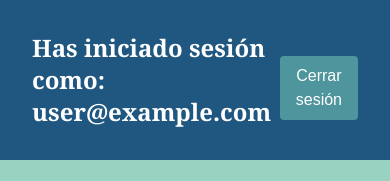
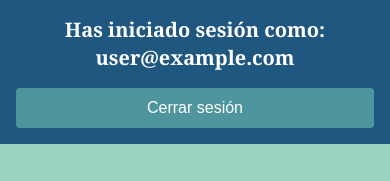
Before and after one commit to LuisAtzelMB/notas-app, a Next.js app: page /dashboard in a window 390 px wide. Shown: the top 181 px of the page. Built offline with nearby package versions, Linux system fonts and the light colour scheme; no server answers; the database is empty; sample sign-in values are in the browser's storage.

Commit message:
Arreglé los bugs y mejoré la responsividad del dashboard

```diff
--- a/src/pages/dashboard.js
+++ b/src/pages/dashboard.js
@@ -168,14 +168,14 @@ function Dashboard({ user }) {
   };
 
   return (
-    <div className="bg-[#98D2C0] min-h-screen">
-      <div className="flex flex-row justify-between p-8 bg-[#205781]  items-center ">
-        <p className="text-2xl font-bold font-serif text-white">
+    <div className="bg-[#98D2C0] min-h-screen w-full overflow-hidden">
+      <div className="flex flex-col md:flex-row justify-between p-4 md:p-8 bg-[#205781] items-center ">
+        <p className="text-xl md:text-2xl font-bold font-serif text-white text-center md:text-left mb-4 md:mb-0">
           Has iniciado sesión como: {user.email}
         </p>
         <button
           onClick={handleLogout}
-          className="mt-4 px-4 py-2 bg-[#4F959D] text-white rounded hover:bg-red-600"
+          className="w-full md:w-auto px-4 py-2 bg-[#4F959D] text-white rounded hover:bg-red-600"
         >
           Cerrar sesión
         </button>
@@ -238,11 +238,11 @@ function Dashboard({ user }) {
       {/* Lista de notas */}
       <h2 className="text-xl font-semibold">Tus Notas</h2>
       <div className="mt-6 w-full max-w-full overflow-x-auto">
-        <ul className="flex flex-row flex-wrap gap-4 p-4">
+        <ul className="flex flex-row flex-wrap gap-4 p-4 ">
           {notas.map((nota) => (
             <li
               key={nota.id}
-              className="p-4 bg-[#F6F8D5] rounded shadow w-94 max-h-[300px] overflow-y-auto apple-scrollbar relative"
+              className="p-4 bg-[#F6F8D5] rounded shadow w-94 max-h-[300px]  overflow-y-auto apple-scrollbar relative"
               style={{
                 clipPath: "polygon(0% -110%, 100% 10%, 100% 100%, 0% 100%)",
               }}
--- a/src/pages/login.js
+++ b/src/pages/login.js
@@ -41,15 +41,20 @@ export default function Login() {
   };
 
   return (
-    <div className="flex flex-col items-center justify-center min-h-screen bg-gray-100">
+    <div className="flex flex-col items-center justify-center min-h-screen w-full bg-gray-100 overflow-hidden">
       <div className="w-90 border-2 border-slate-300 p-8 rounded-2xl bg-white shadow-md">
-        <h1 className="text-2xl font-bold text-center p-4">Iniciar Sesión</h1>
+        <h1 className="text-2xl font-bold text-center p-4 text-black">
+          Iniciar Sesión
+        </h1>
         {error && ( // Muestra el mensaje de error si existe
           <div className="bg-red-100 border border-red-400 text-red-700 px-4 py-2 rounded mb-4">
             {error}
           </div>
         )}
-        <form onSubmit={handleLogin} className="flex flex-col gap-4 p-4">
+        <form
+          onSubmit={handleLogin}
+          className="flex flex-col gap-4 p-4 text-black"
+        >
           <input
             className="p-2  rounded focus:outline-none  "
             type="email"
@@ -58,7 +63,7 @@ export default function Login() {
             required
           />
           <input
-            className="p-2  focus:outline-none  "
+            className="p-2  focus:outline-none text-black "
             type="password"
             placeholder="Contraseña"
             onChange={(e) => setPassword(e.target.value)}
--- a/src/pages/registrarse.js
+++ b/src/pages/registrarse.js
@@ -48,9 +48,9 @@ export default function Registrarse() {
   };
 
   return (
-    <div className="flex flex-col items-center justify-center min-h-screen bg-gray-100">
+    <div className="flex flex-col items-center justify-center min-h-screen w-full bg-gray-100 overflow-hidden">
       <div className=" w-90 border-2 border-slate-300 p-8 rounded-2xl bg-white shadow-md text-center">
-        <h1 className="text-2xl font-bold p-4">Registrarse</h1>
+        <h1 className="text-2xl font-bold p-4 text-black">Registrarse</h1>
         {error && (
           <div className="bg-red-100 border border-red-400 text-red-700 px-4 py-2 rounded mb-4">
             {error}
@@ -58,7 +58,7 @@ export default function Registrarse() {
         )}
         <form onSubmit={handleRegister} className="flex flex-col p-4 ">
           <input
-            className="p-3 focus:outline-none"
+            className="p-3 focus:outline-none text-black"
             type="email"
             placeholder="Correo"
             value={email}
@@ -66,7 +66,7 @@ export default function Registrarse() {
             required
           ></input>
           <input
-            className="p-3 focus:outline-none"
+            className="p-3 focus:outline-none text-black"
             type="password"
             placeholder="Contraseña"
             value={password}
```
Also changed, not shown: firebase.json, 1 other file (tests, documents, lock files or other folders).
